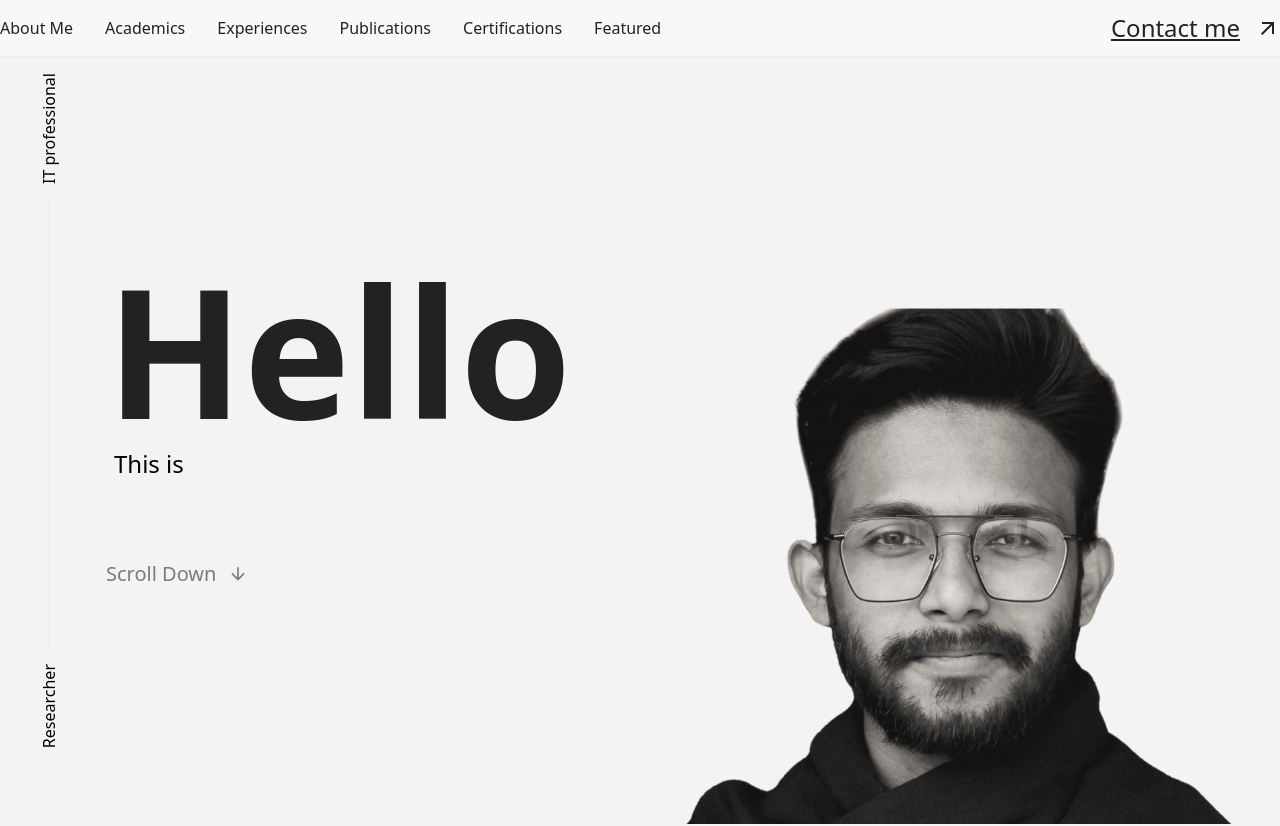
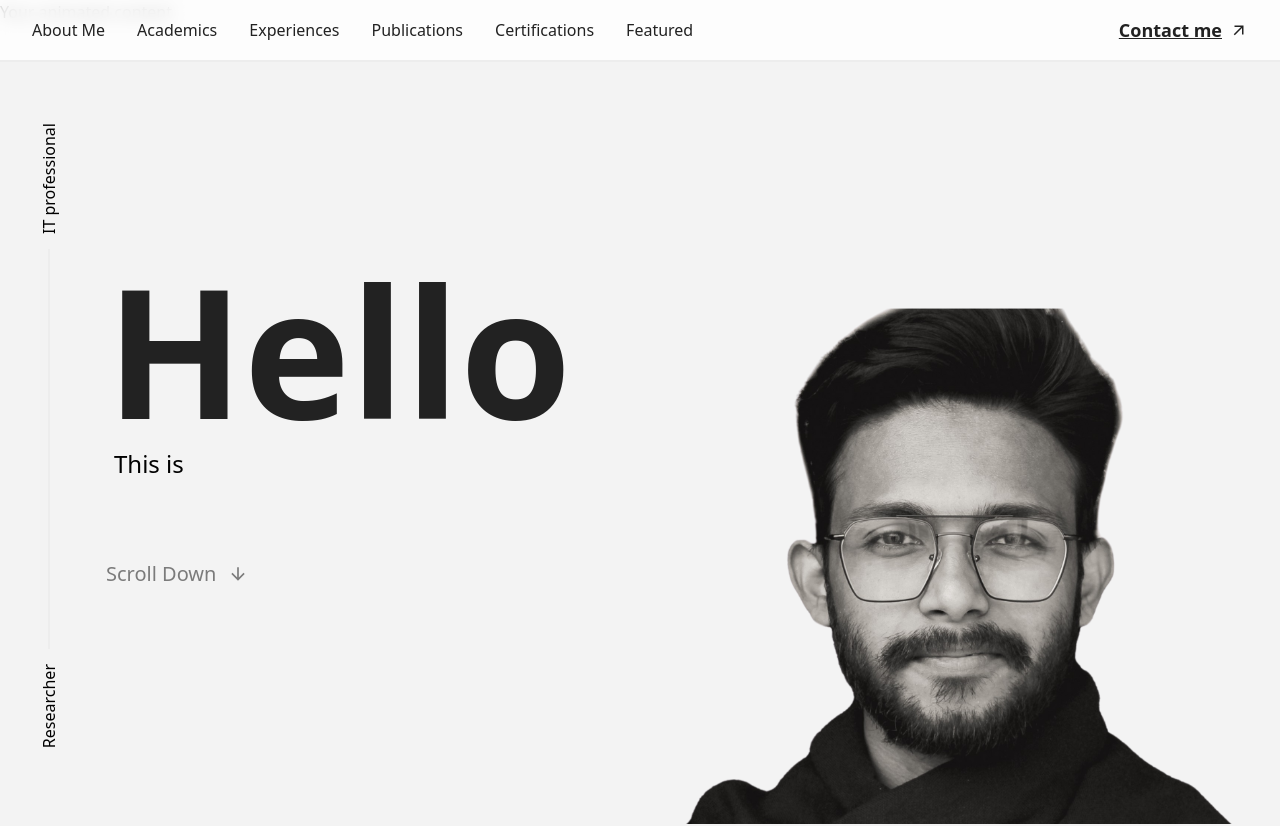
Before and after one commit to Mahmudulislamshuvo/porfolio-tanvir-vay, a React (Vite) app: page / in a window 1280 px wide. Shown: the top 826 px of the page. Built offline with nearby package versions, Linux system fonts and the light colour scheme.

Commit message:
Navbar solved

```diff
--- a/src/Components/Banner.jsx
+++ b/src/Components/Banner.jsx
@@ -40,7 +40,7 @@ const Banner = ({ scrollToSection, footerRef }) => {
       <div className="w-full flex-grow flex px-4 sm:px-6 lg:px-12">
         <div className="flex w-full flex-col md:flex-row md:items-stretch md:gap-6 lg:gap-10">
           {/* Vertical Line wrapper */}
-          <div className="hidden md:flex items-center py-[175px]">
+          <div className="hidden md:flex items-center py-[175px] md:mt-[50px]">
             <div className="relative h-full w-[2px] bg-[#ededed]">
               <p
                 className="absolute whitespace-nowrap"
--- a/src/Components/Navbar.jsx
+++ b/src/Components/Navbar.jsx
@@ -13,58 +13,54 @@ const Navbar = ({
 }) => {
   const [menuOpen, setMenuOpen] = useState(false);
 
+  // A single source of truth for navigation links
+  const navLinks = [
+    { name: "About Me", ref: aboutMeRef },
+    { name: "Academics", ref: academicsRef },
+    { name: "Experiences", ref: experiencesRef },
+    { name: "Publications", ref: publicationsRef },
+    { name: "Certifications", ref: certificationsRef },
+    { name: "Featured", ref: featureRef },
+  ];
+
+  // Handler to scroll and then close the mobile menu
+  const handleMobileLinkClick = (ref) => {
+    scrollToSection(ref);
+    setMenuOpen(false);
+  };
+
   return (
-    <nav className="bg-white border-b-[2px] border-[#ededed] fixed w-full top-0 z-50">
-      <div className="bg-background">
-        <div className="py-3 container flex justify-between items-center">
+    <nav className="fixed top-0 z-50 w-full border-b-[2px] border-[#ededed] bg-white/80 backdrop-blur-sm">
+      <div className="w-full max-w-7xl mx-auto px-4 sm:px-6 lg:px-8">
+        <div className="flex items-center justify-between py-4">
           {/* Desktop Menu */}
-          <div className="hidden md:flex items-center gap-x-[40px]">
-            <ul className="flex gap-x-8 text-[16px] text-primary">
-              <li>
-                <button onClick={() => scrollToSection(aboutMeRef)}>
-                  About Me
+          <div className="hidden md:flex items-center gap-x-10">
+            <ul className="flex items-center gap-x-8 text-[16px] font-medium text-primary">
+              {navLinks.map((link) => (
+                <li key={link.name}>
+                  <button
+                    onClick={() => scrollToSection(link.ref)}
+                    className="transition-colors duration-300 hover:text-secondary"
+                  >
+                    {link.name}
                   </button>
                 </li>
-              <li>
-                <button onClick={() => scrollToSection(academicsRef)}>
-                  Academics
-                </button>
-              </li>
-              <li>
-                <button onClick={() => scrollToSection(experiencesRef)}>
-                  Experiences
-                </button>
-              </li>
-              <li>
-                <button onClick={() => scrollToSection(publicationsRef)}>
-                  Publications
-                </button>
-              </li>
-              <li>
-                <button onClick={() => scrollToSection(certificationsRef)}>
-                  Certifications
-                </button>
-              </li>
-              <li>
-                <button onClick={() => scrollToSection(featureRef)}>
-                  Featured
-                </button>
-              </li>
+              ))}
             </ul>
           </div>
 
-          {/* Book a Call Button */}
+          {/* Desktop Contact Button */}
           <div className="hidden md:block">
             <a
               href="mailto:aahsan.cs@gmail.com"
-              className="flex items-center text-2xl cursor-pointer gap-x-4 text-primary underline"
+              className="flex items-center gap-x-2 text-lg font-semibold text-primary underline transition-transform duration-300 hover:scale-105"
             >
               Contact me <MdOutlineArrowOutward />
             </a>
           </div>
 
-          {/* Mobile Hamburger Menu */}
-          <div className="md:hidden flex items-center">
+          {/* Mobile Hamburger Menu Icon */}
+          <div className="flex items-center md:hidden">
             <button
               onClick={() => setMenuOpen(!menuOpen)}
               className="text-2xl text-primary"
@@ -74,38 +70,31 @@ const Navbar = ({
           </div>
         </div>
 
-        {/* Mobile Menu */}
-        {menuOpen && (
-          <div className="md:hidden bg-white p-4">
-            <ul className="flex flex-col items-start gap-y-4 text-xl text-primary">
-              <li>
-                <button onClick={() => scrollToSection(aboutMeRef)}>
-                  About Me
+        {/* Mobile Menu Dropdown */}
+        {/* Uses CSS transitions for a smooth slide-down effect */}
+        <div
+          className={`overflow-hidden transition-all duration-300 ease-in-out md:hidden ${
+            menuOpen ? "max-h-96 pb-4" : "max-h-0"
+          }`}
+        >
+          <ul className="flex flex-col items-start gap-y-4 text-lg font-medium text-primary">
+            {navLinks.map((link) => (
+              <li key={link.name}>
+                <button onClick={() => handleMobileLinkClick(link.ref)}>
+                  {link.name}
                 </button>
               </li>
-              <li>
-                <button onClick={() => scrollToSection(experiencesRef)}>
-                  Experiences
-                </button>
-              </li>
-
-              <li>
-                <button onClick={() => scrollToSection(certificationsRef)}>
-                  Research
-                </button>
-              </li>
+            ))}
           </ul>
-            <div className="flex justify-center mt-4">
-              {/* Book a Call Button in Mobile Menu */}
+          <div className="mt-6 border-t border-gray-200 pt-4">
             <a
-                href="mailto:contact@example.com"
-                className="flex items-center text-2xl cursor-pointer gap-x-4 text-primary underline"
+              href="mailto:aahsan.cs@gmail.com"
+              className="flex items-center gap-x-2 text-lg font-semibold text-primary underline"
             >
               Contact me <MdOutlineArrowOutward />
             </a>
           </div>
         </div>
-        )}
       </div>
     </nav>
   );
```
Lines whose indentation alone changed are shown as unchanged.
